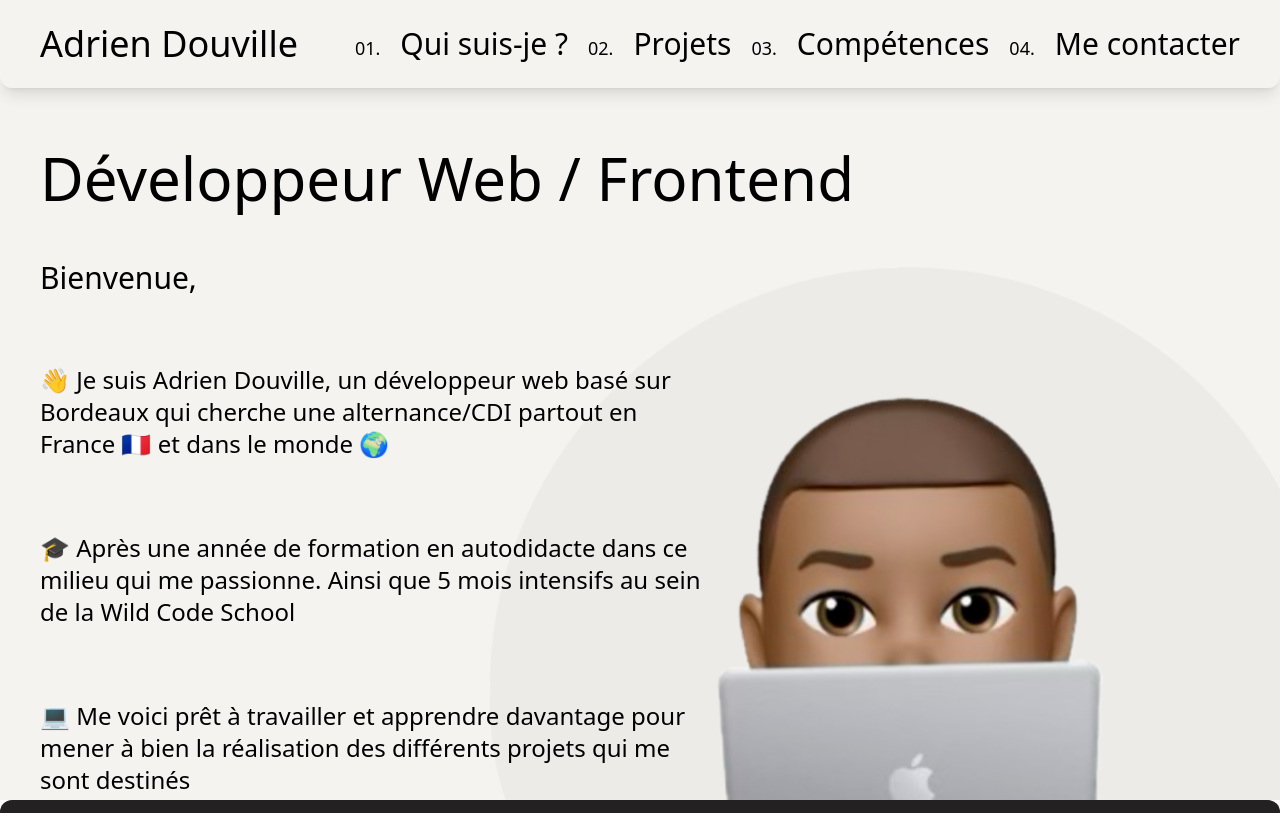
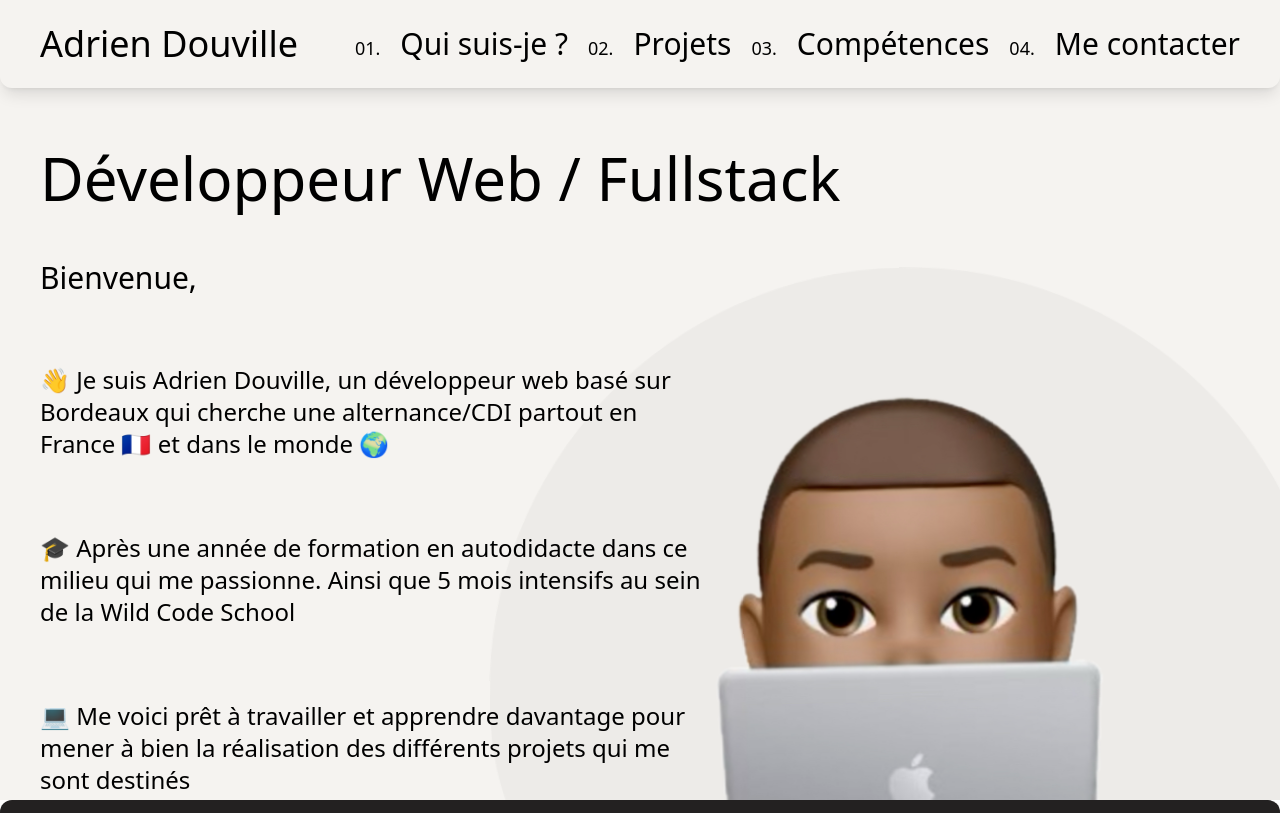
Before and after one commit to Delgorithm/portfolio, a React (Vite) app: page / in a window 1280 px wide. Shown: the top 813 px of the page. Built offline with nearby package versions, Linux system fonts and the light colour scheme.

Commit message:
Feature : Added animation with framer motion

```diff
--- a/src/components/Hero.jsx
+++ b/src/components/Hero.jsx
@@ -3,8 +3,8 @@ import { animate, motion } from "framer-motion";
 
 function Hero({ heroText }) {
 	const textMotion = {
-		hidden: { opacity: 0 },
-		visible: { opacity: 1 },
+		hidden: { opacity: 0, scale: 0.8 },
+		visible: { opacity: 1, scale: 1 },
 	};
 
 	const floatImg = {
@@ -36,18 +36,18 @@ function Hero({ heroText }) {
 		<section
 			id="about"
 			className="pt-20 p-4 iphone12:pt-24 xsl:pt-24 md:pt-40 xl:px-10">
-			<h1 className="xxs:text-5xl xs:text-6xl xxs:-mt-3">
-				{heroText[0].title}{" "}
-				<span className="xxs:text-4xl xs:text-4xl xsl:text-5xl md:text-6xl">
-					{heroText[0].titleNext}
-				</span>
-			</h1>
 			<motion.div
 				initial="hidden"
 				whileInView="visible"
 				viewport={{ once: true }}
-				transition={{ duration: 1.0 }}
+				transition={{ duration: 1.2 }}
 				variants={textMotion}>
+				<h1 className="xxs:text-5xl xs:text-6xl xxs:-mt-3">
+					{heroText[0].title}{" "}
+					<span className="xxs:text-4xl xs:text-4xl xsl:text-5xl md:text-6xl">
+						{heroText[0].titleNext}
+					</span>
+				</h1>
 				<article className="md:flex relative">
 					<section className="z-10">
 						<div className="leading-6 font-light xxs:pt-2 xsl:pt-12 xxs:text-xs xs:text-base xsl:text-lg xs:pt-5 iphone12:flex iphone12:flex-col iphone12:gap-1 iphone12pro:gap-5 xl:gap-14">
@@ -77,10 +77,10 @@ function Hero({ heroText }) {
 						</section>
 					</div>
 				</article>
+				<div className="flex items-center justify-center xxs:hidden iphone12:flex iphone12:-translate-y-8 xs:mt-10 md:mt-24 motion-safe:animate-pulse font-thin">
+					<IoIosArrowRoundDown className="text-5xl pt-1" />
+				</div>
 			</motion.div>
-			<div className="flex items-center justify-center xxs:hidden iphone12:flex iphone12:-translate-y-8 xs:mt-10 md:mt-24 motion-safe:animate-pulse font-thin">
-				<IoIosArrowRoundDown className="text-5xl pt-1" />
-			</div>
 		</section>
 	);
 }
--- a/src/components/Navbar.jsx
+++ b/src/components/Navbar.jsx
@@ -1,9 +1,31 @@
 import { RxHamburgerMenu } from "react-icons/rx";
 import { RxCross1 } from "react-icons/rx";
+import { motion } from "framer-motion";
 
 function Navbar({ navbarText, hamburgerText, handleOpen, isOpen }) {
+	const sidebarMotion = {
+		open: {
+			x: "0%",
+			opacity: 1,
+			transition: {
+				type: "spring",
+				stiffness: 50,
+				damping: 10,
+			},
+		},
+		closed: {
+			x: "100%",
+			opacity: 0,
+			transition: {
+				type: "spring",
+				stiffness: 100,
+				damping: 10,
+			},
+		},
+	};
+
 	return (
-		<nav className="fixed flex items-center justify-between xxs:px-4 xxs:py-1 md:py-6 xl:px-10 bg-pampas w-full rounded-b-xl shadow-lg z-20">
+		<nav className="fixed flex items-center justify-between xxs:px-4 xxs:py-1 md:py-6 xl:px-10 bg-pampas w-full rounded-b-xl shadow-lg z-20 transform transition ease-in-out delay-150">
 			<p className="text-2xl md:text-4xl">{navbarText[0].title}</p>
 			<ul className="xxs:hidden xl:flex">
 				<li>
@@ -42,7 +64,12 @@ function Navbar({ navbarText, hamburgerText, handleOpen, isOpen }) {
 			{isOpen ? (
 				""
 			) : (
-				<section className="fixed h-full w-screen bg-mineshaft/50 backdrop-blur-sm top-0 right-0 z-20">
+				<motion.section
+					className="fixed h-full w-screen bg-mineshaft/50 backdrop-blur-sm top-0 right-0 z-20 transform transition ease-in-out delay-150"
+					variants={sidebarMotion}
+					initial="closed"
+					animate="open"
+					exit="closed">
 					<div className="text-pampas flex flex-col absolute right-0 top-0 h-screen p-8 gap-8 z-50 w-80 md:w-1/2 bg-mineshaft">
 						<button onClick={handleOpen}>
 							<RxCross1 className="text-3xl text-pampas fixed xxs:top-3 xxs:right-6  xsl:top-6 xsl:right-6 md:top-8 md:right-7" />
@@ -90,7 +117,7 @@ function Navbar({ navbarText, hamburgerText, handleOpen, isOpen }) {
 							</li>
 						</ul>
 					</div>
-				</section>
+				</motion.section>
 			)}
 		</nav>
 	);
--- a/src/data/data.json
+++ b/src/data/data.json
@@ -3,7 +3,7 @@
 		{
 			"id": 1,
 			"title": "Développeur",
-			"titleNext": "Web / Frontend",
+			"titleNext": "Web / Fullstack",
 			"firstP": "Bienvenue,",
 			"secondP": "👋 Je suis Adrien Douville, un développeur web basé sur Bordeaux qui cherche une alternance/CDI partout en France 🇫🇷 et dans le monde 🌍",
 			"thirdP": "🎓 Après une année de formation en autodidacte dans ce milieu qui me passionne. Ainsi que 5 mois intensifs au sein de la Wild Code School",
```
